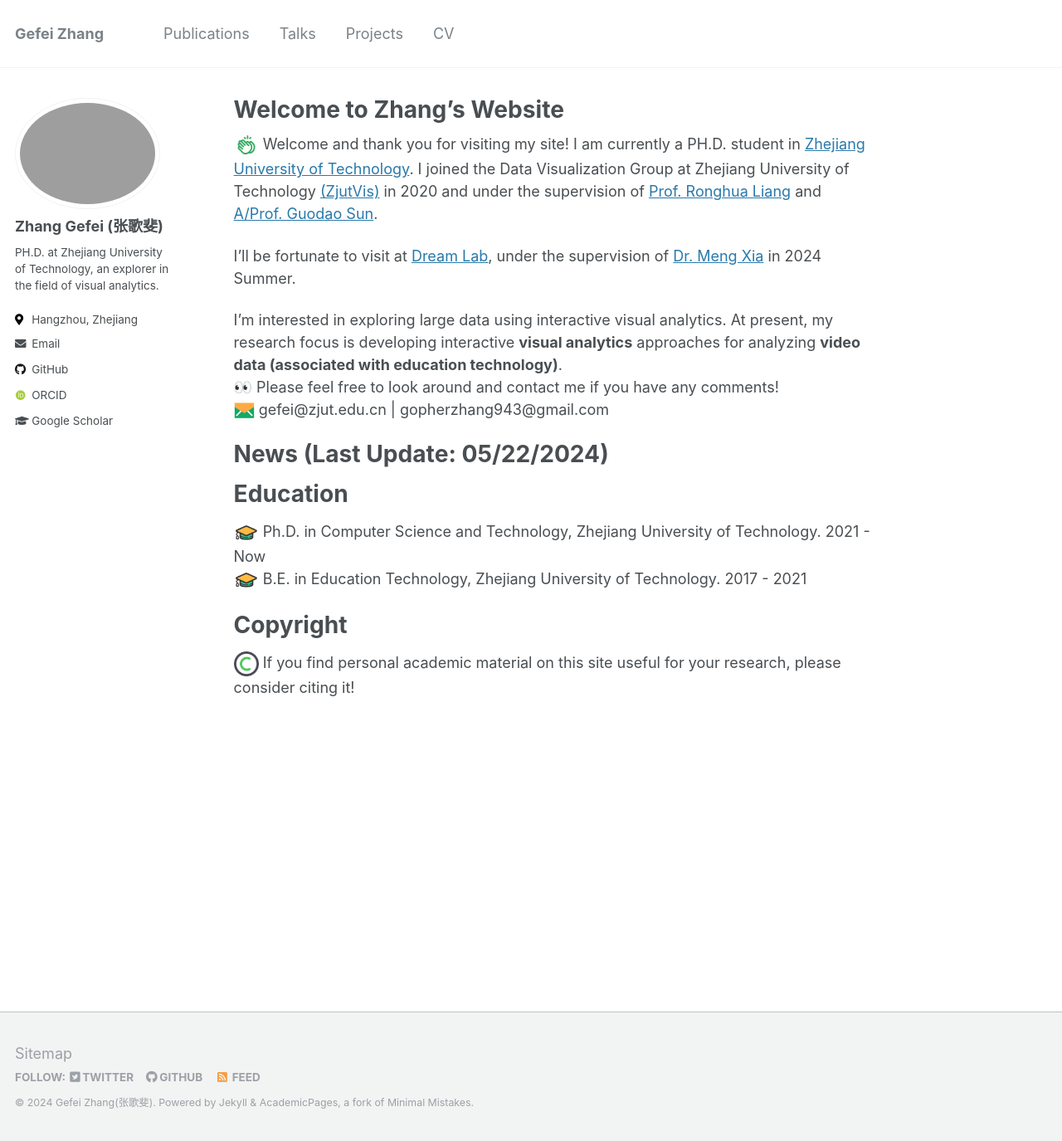
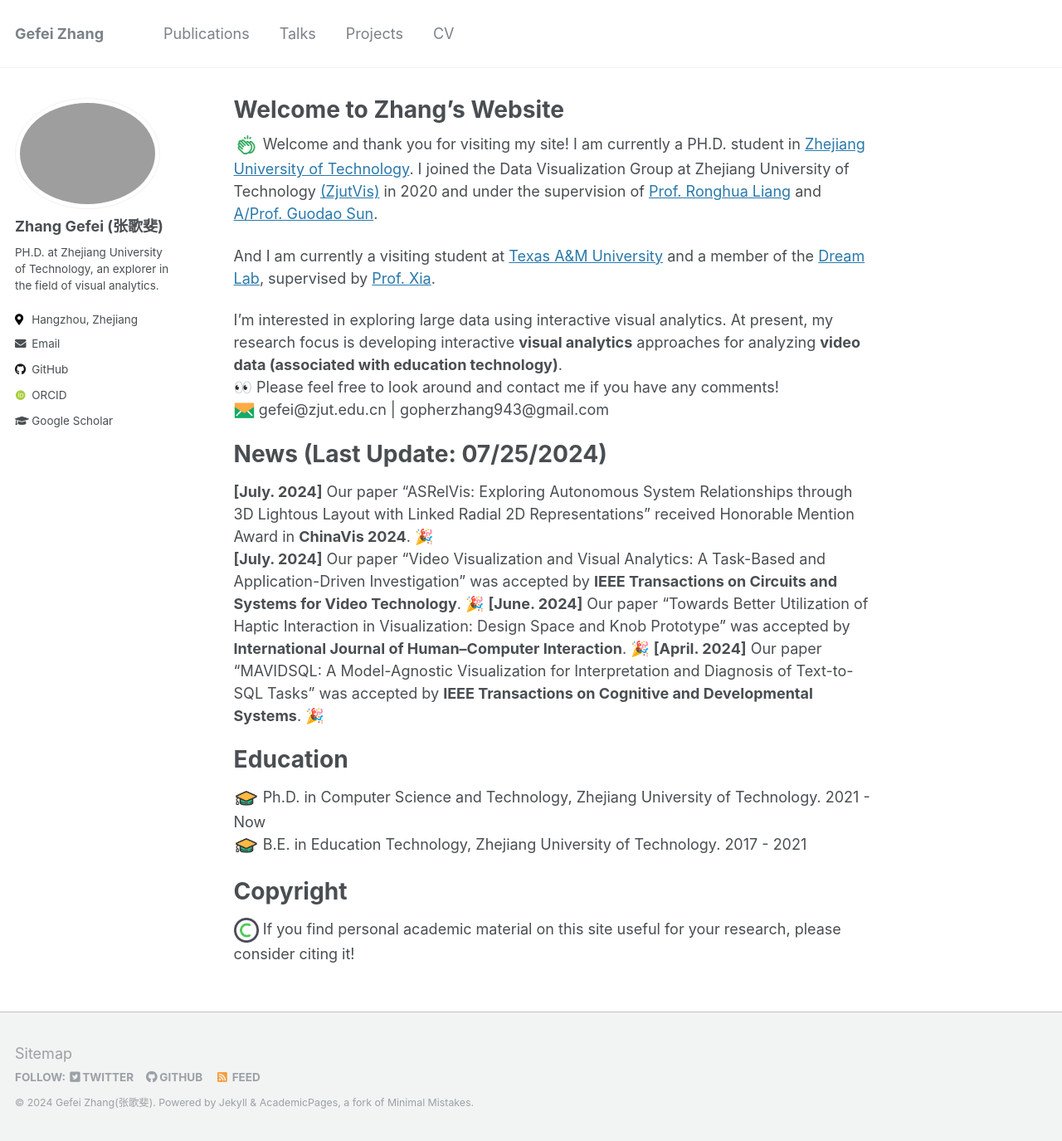
Before and after one commit to Gopher943/gopher943.github.io, a Jekyll site: the page built from _pages/about.md, in a window 1280 px wide and 1375 px high. Shown: the whole window at 83% size. Built offline with Jekyll 4.4.1, drawn with Linux system fonts in a browser that asks for light colours; some web fonts are replaced.

Commit message:
0725 update

```diff
--- a/_pages/about.md
+++ b/_pages/about.md
@@ -10,15 +10,20 @@ redirect_from:
 
 <img src="/images/clap.png" width="30px" height="30px"> Welcome and thank you for visiting my site! I am currently a PH.D. student in [Zhejiang University of Technology](https://www.zjut.edu.cn/). I joined the Data Visualization Group at Zhejiang University of Technology [(ZjutVis)](https://zjutvis.org/) in 2020 and under the supervision of [Prof. Ronghua Liang](https://scholar.google.com/citations?user=fbvnBG4AAAAJ&hl=en) and [A/Prof. Guodao Sun](https://godoorsun.org/).
 
-I’ll be fortunate to visit at [Dream Lab](https://www.xiameng.org/DreamLab/), under the supervision of [Dr. Meng Xia](https://www.xiameng.org/) in 2024 Summer.
+And I am currently a visiting student at [Texas A&M University](https://www.tamu.edu/index.html) and a member of the [Dream Lab](https://www.xiameng.org/DreamLab/), supervised by [Prof. Xia](https://www.xiameng.org/).
 
 I'm interested in exploring large data using interactive visual analytics. At present, my research focus is developing interactive <strong>visual analytics</strong> approaches for analyzing <strong>video data (associated with education technology)</strong>.
 👀 Please feel free to look around and contact me if you have any comments!
 <img src="/images/email.png" width="25px" height="25px"> gefei@zjut.edu.cn  |  gopherzhang943@gmail.com
 
-News (Last Update: 05/22/2024)
+News (Last Update: 07/25/2024)
 ======
-<!-- <strong>[May. 2022]</strong> Our paper "MUSE: Visual Analysis of Musical Semantic Sequence" was accepted by <strong>IEEE Transactions on Visualization and Computer Graphics</strong>. 🎉
+<strong>[July. 2024]</strong> Our paper "ASRelVis: Exploring Autonomous System Relationships through 3D Lightous Layout with Linked Radial 2D Representations" received Honorable Mention Award in <strong>ChinaVis 2024</strong>. 🎉
+<strong>[July. 2024]</strong> Our paper "Video Visualization and Visual Analytics: A Task-Based and Application-Driven Investigation" was accepted by <strong>IEEE Transactions on Circuits and Systems for Video Technology</strong>. 🎉
+<strong>[June. 2024]</strong> Our paper "Towards Better Utilization of Haptic Interaction in Visualization: Design Space and Knob Prototype" was accepted by <strong>International Journal of Human–Computer Interaction</strong>. 🎉
+<strong>[April. 2024]</strong> Our paper "MAVIDSQL: A Model-Agnostic Visualization for Interpretation and Diagnosis of Text-to-SQL Tasks" was accepted by <strong>IEEE Transactions on Cognitive and Developmental Systems</strong>. 🎉
+
+<!-- <strong>[July. 2024]</strong> Our paper "ASRelVis: Exploring Autonomous System Relationships through 3D Lightous Layout with Linked Radial 2D Representations" received Honorable Mention Award in <strong>ChinaVis 2024</strong>. 🎉
 <strong>[Apr. 2022]</strong> Our paper "SurVizor: Visualizing and Understanding the Key Content of Surveillance Videos" was accepted by <strong>Journal of Visualization</strong>. 🎉
 <strong>[Oct. 2021]</strong> The project I presided over won the <strong>School-level project</strong> 🏆 in the 2021 "Canal Cup" Extracurricular Academic Science and Technology Fund Project.
 <strong>[Jul. 2021]</strong> I gave a talk of "SurVizor: Visualizing and Understanding the Key Content of Surveillance Videos" on <strong>China Vis 2021</strong>.
```
Also changed, not shown: _publications/2024-04-18-tang-sql.md (+1 -1 lines), _publications/2024-06-08-zhang-knob.md (added, +13 -0 lines), _publications/2024-07-04-xia-video.md (added, +13 -0 lines), images/knob.png (added), images/videoxia.png (added), 3 other files.
